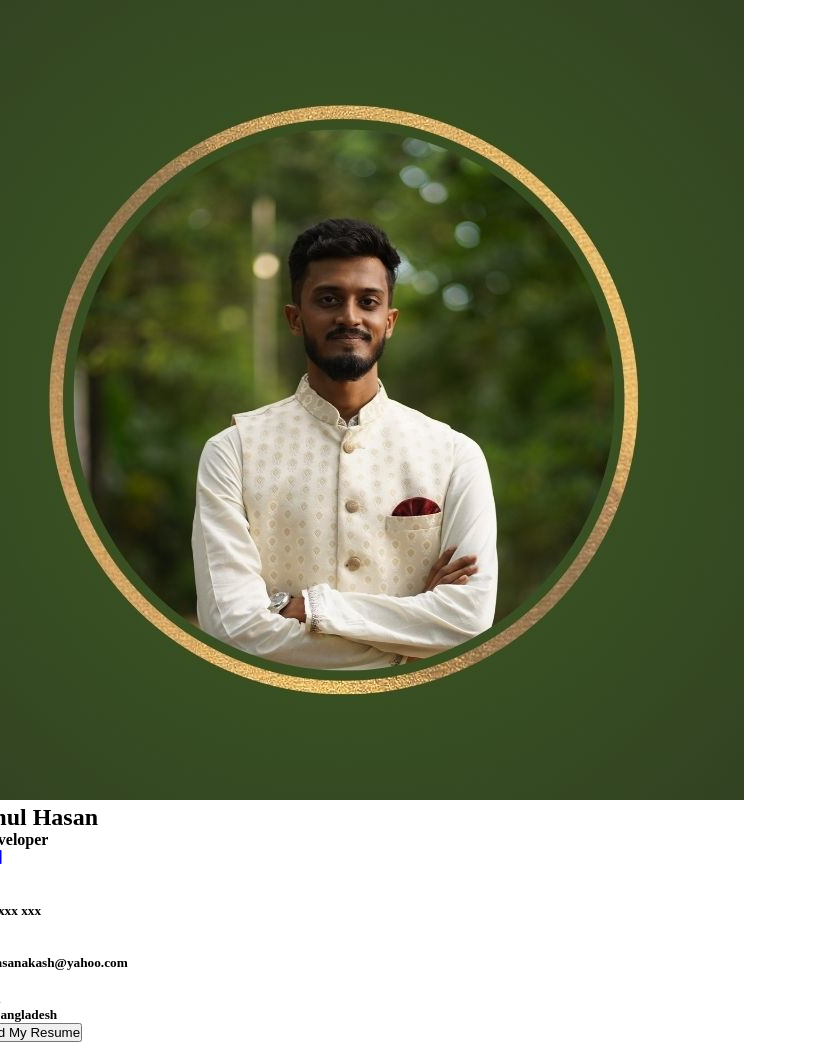
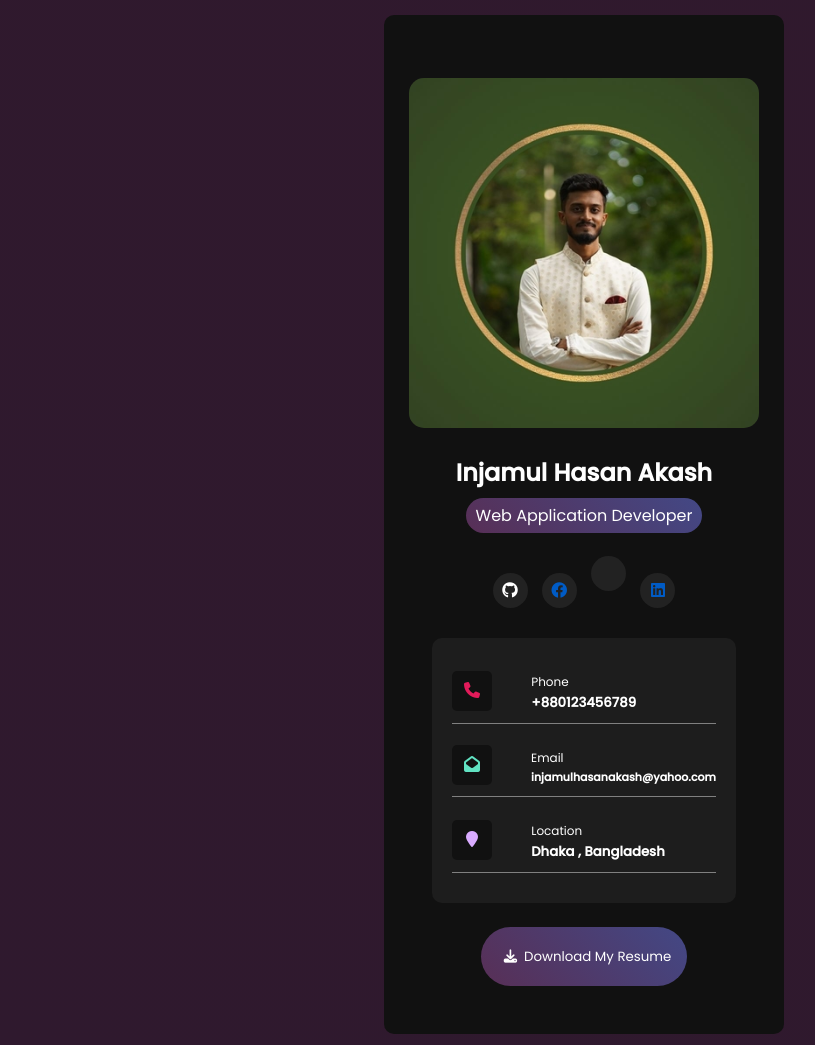
Before and after one commit to Injamulhasan/HTML-CSS-Projects, a plain HTML site: page 9_portfolio-website/index.html in a window 1280 px wide. Shown: the whole page, without its empty margins (56-871 px from the left). Drawn offline with Linux system fonts and the light colour scheme; a web font is replaced by a local one.

Commit message:
done with left profile card

```diff
--- a/9_portfolio-website/index.html
+++ b/9_portfolio-website/index.html
@@ -14,18 +14,19 @@
     <div class="profile-card">
 
         <div class="profile-pic">
-          <img src="img/pp.jpg" alt="profile picture">
+          <img src="img/avatar.jpg" alt="profile picture">
         </div>
 
         <div class="profile-details">
           <div class="intro">
-            <h2>Injamul Hasan</h2>
-            <h4>Web Developer</h4>
+            <h2>Injamul Hasan Akash</h2>
+            <h4>Web Application Developer</h4>
+            <!-- <h5>(Django)</h5> -->
             <div class="social">
-              <a href="#"><i class="fab fa-facebook"></i></a>
-              <a href="#"><i class="fab fa-x-twitter"></i></a>
-              <a href="#"><i class="fab fa-github"></i></a>
-              <a href="#"><i class="fab fa-linkedin"></i></a>
+              <a href="#"><i class="fab fa-github" style="color: white;"></i></a>
+              <a href="#"><i class="fab fa-facebook" style="color: var(--light-blue);"></i></a>
+              <a href="#"><i class="fab fa-x-twitter" style="color: white"></i></a>
+              <a href="#"><i class="fab fa-linkedin" style="color: var(--light-blue);"></i></a>
             </div>
           </div>
 
@@ -33,27 +34,27 @@
 
             <div class="row">
               <div class="icon">
-                <i class="fa fa-phone"></i>
+                <i class="fa fa-phone" style="color: var(--dark-megenta);" ></i>
               </div>
               <div class="content">
                   <span>Phone</span>
-                  <h5>+880 xxx xxx xxx</h5>
+                  <h5>+880123456789</h5>
               </div>
             </div>
 
             <div class="row">
               <div class="icon">
-                <i class="fa fa-envelope-open"></i>
+                <i class="fa fa-envelope-open" style="color: var(--light-green);"></i>
               </div>
               <div class="content">
                   <span>Email</span>
-                  <h5>injamulhasanakash@yahoo.com</h5>
+                  <h5 id="mail">injamulhasanakash@yahoo.com</h5>
               </div>
             </div>
 
             <div class="row">
               <div class="icon">
-                <i class="fa fa-map-marker"></i>
+                <i class="fa fa-map-marker" style="color: var(--light-purple);"></i>
               </div>
               <div class="content">
                   <span>Location</span>
@@ -62,7 +63,7 @@
             </div>
 
           </div>
-              <button class="download-btn">Download My Resume</button>
+              <button class="download-btn"><i class="fa fa-download"></i>Download My Resume</button>
       </div>
 
     </div>
--- a/9_portfolio-website/style.css
+++ b/9_portfolio-website/style.css
@@ -1,5 +1,178 @@
+@import url('https://fonts.googleapis.com/css2?family=Playpen+Sans&family=Poppins:ital,wght@0,400;0,500;1,100;1,300&family=Raleway:ital@0;1&display=swap');
+
+:root {
+  --purple: #2F192E;
+  --purple-light: #30192d;
+  --dark-blue: #012677;
+  --blue: #5c65c0;
+  --skyblue: #00b4fc;
+  --light-blue: #005bc5;
+  --dark-pink: #f64c57;
+  --dark-megenta: #e21b5a;
+  --light-green: #61e2c2;
+  --light-purple: #d9abff;
+}
+
 *{
     margin: 0;
     padding: 0;
     box-sizing: border-box;
+    text-decoration: none;
+    font-family: poppins;
 }
+
+body {
+  background: linear-gradient(45deg , var(--purple) , var(--purple-light));
+}
+
+.container {
+  display: flex;
+  justify-content: space-around;
+  align-items: center;
+  min-height: 100%;
+  width: 100%;
+  flex-wrap: wrap;
+  position: relative;
+}
+
+.profile-card {
+  background: #111;
+  width: 400px;
+  padding: 3rem;
+  border-radius: 10px;
+  min-height: 400px;
+  position: relative;
+  color: #fff;
+  margin: 15px;
+  display: flex;
+  justify-content: space-between;
+  align-items: center;
+  flex-direction: column;
+}
+
+.profile-card .profile-pic {
+  margin-top: 15px;
+  overflow: hidden;
+}
+
+.profile-card .profile-pic img {
+  border-radius: 15px;
+  height: 350px;
+  width: 350px;
+}
+
+.profile-card  .profile-details {
+  display:flex ;
+  flex-direction: column;
+  justify-content: flex-start;
+  align-items: center;
+  width: 100%;
+}
+
+.profile-details .intro {
+  display: flex;
+  justify-content: center;
+  align-items: center;
+  flex-direction: column;
+}
+
+.profile-details .intro h2 {
+  margin-top: 20px;
+}
+
+.profile-details .intro h4 {
+  background: linear-gradient(45deg , #582f56 ,#434885);
+  /* background: #1d1d1d; */
+  font-weight: 400;
+  border-radius: 35px;
+  padding: 5px 10px;
+  margin: 8px;
+}
+
+.profile-details .intro .social {
+  margin-top: 10px;
+  margin-bottom: 25px;
+}
+
+.profile-details .intro .social i {
+  background-color: #222;
+  font-size: 16px;
+  color: #ddd;
+  margin: 5px;
+  height: 35px;
+  width: 35px;
+  line-height: 35px;
+  text-align: center;
+  border-radius: 20px;
+  transition: 0.5s;
+}
+
+.profile-details .intro .social i:hover {
+  transform: scale(1.2);
+  border: 1px solid gray;
+}
+
+.profile-details .contact-info {
+  background-color: #1d1d1d;
+  padding: 20px;
+  border-radius: 10px;
+  width: 100%;
+}
+
+.profile-details .contact-info .row {
+  display: flex;
+  justify-content: space-between;
+  align-items: center;
+  border-bottom: 1px solid gray;
+  padding: 10px 0 ;
+  margin-bottom: 10px;
+}
+
+.profile-details .contact-info .row .icon {
+  height: 40px;
+  width: 40px;
+  line-height: 40px;
+  border-radius: 5px;
+  background-color: #111;
+  text-align: center;
+  color: #fff;
+  transition: 0.5s;
+}
+
+.profile-details .contact-info .row .icon:hover {
+  transform: scale(1.1);
+  border: 1px solid gray;
+}
+
+.profile-details .contact-info .row .content {
+  min-width: 70%;
+
+}
+
+.profile-details .contact-info .row
+.content span {
+  font-size: 12px;
+}
+
+#mail {
+  font-size: 11px;
+}
+
+.download-btn {
+  background: linear-gradient(45deg , #582f56 ,#434885);
+  color: #fff;
+  padding: 1rem 1rem;
+  border-radius: 45px;
+  margin-top: 1.5rem;
+  border: transparent;
+  transition: 0.5s;
+}
+.download-btn i {
+  padding: 7px;
+}
+
+.download-btn:hover {
+  background: linear-gradient(45deg, rgb(233, 127, 56), rgb(231, 49, 49) );
+  transform: scale(1.1);
+  border: 1px solid gray;
+}
```
Also changed, not shown: 9_portfolio-website/img/avatar.jpg (added), 9_portfolio-website/img/p.png (added), 9_portfolio-website/img/pp.png (added).
